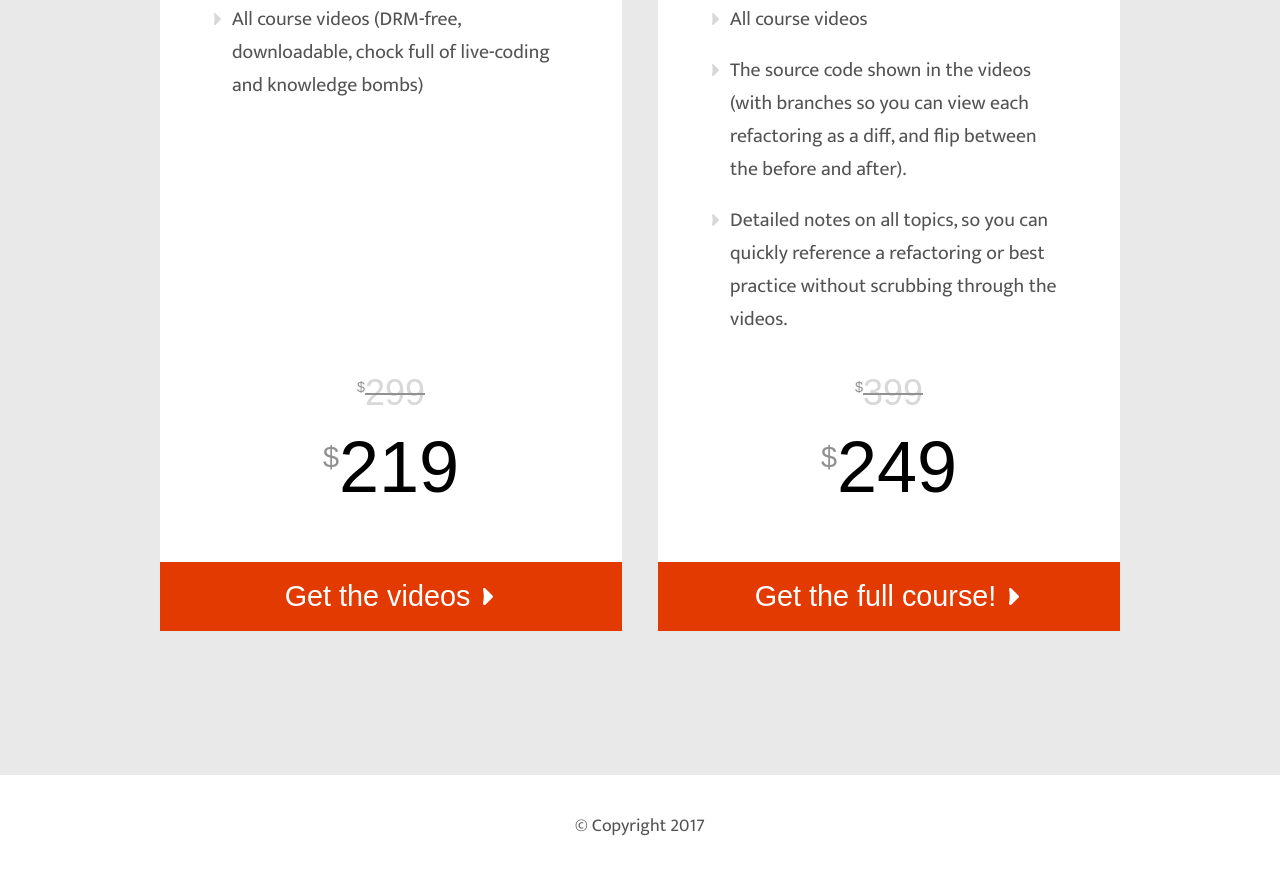
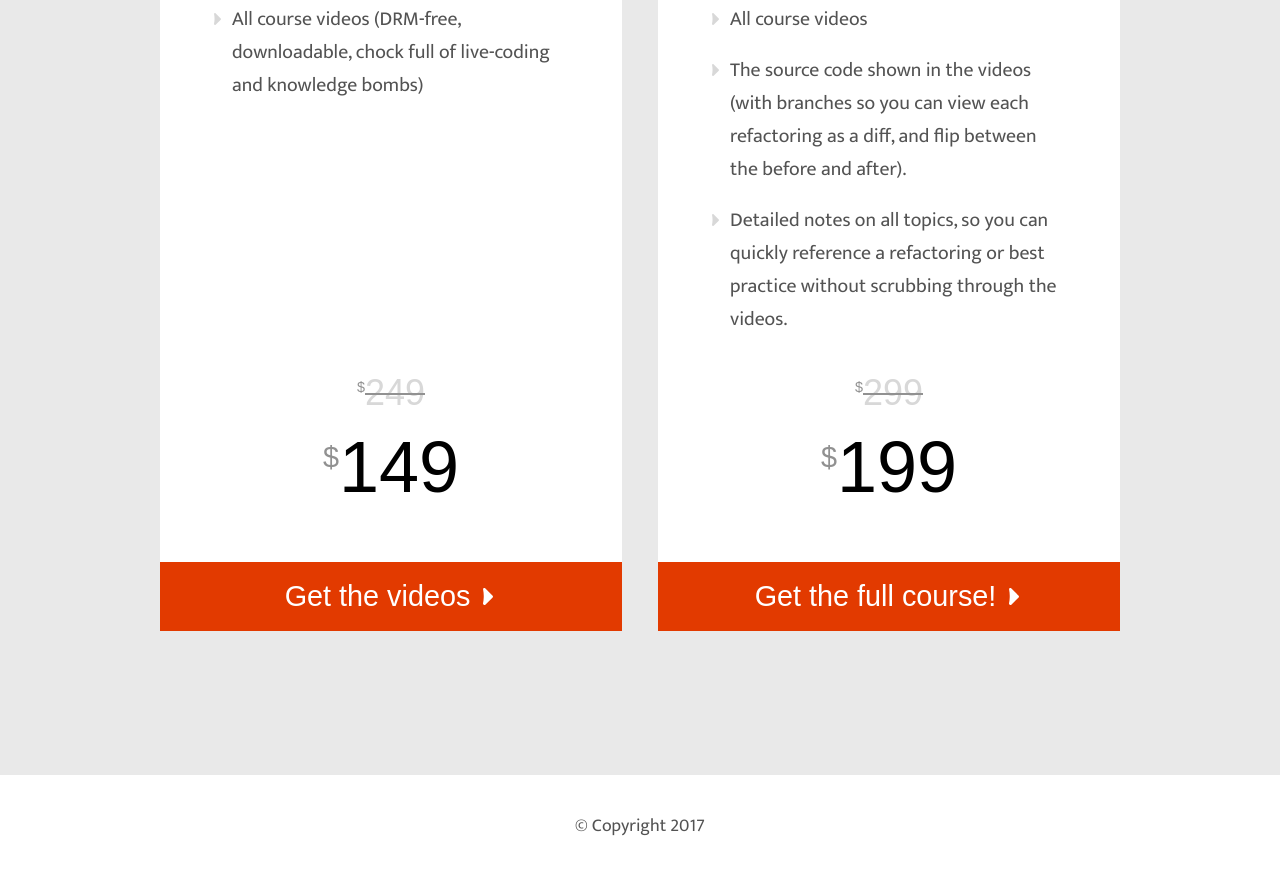
Before and after one commit to r00k/rr-sales-static, a plain HTML site: page public/index.html in a window 1280 px wide. Shown: the part 7250-8127 px from the top of the page. Drawn offline with Linux system fonts and the light colour scheme; a web font is replaced by a local one.

Commit message:
little lower

```diff
--- a/public/index.html
+++ b/public/index.html
@@ -189,8 +189,8 @@
                 <ul class="pricing-list">
                   <li>All course videos (DRM-free, downloadable, chock full of live-coding and knowledge bombs)</li>
                 </ul>
-                <div class="old-price price"><span class="currency">$</span><span>299</span></div>
-                <div class="price"><span class="currency">$</span><span>219</span></div>
+                <div class="old-price price"><span class="currency">$</span><span>249</span></div>
+                <div class="price"><span class="currency">$</span><span>149</span></div>
               </div><a class="purchase-button" href="https://gum.co/CpVCy" data-gumroad-single-product="true" target="_blank">Get the videos</a>
             </div>
             <div class="pricing-box">
@@ -201,8 +201,8 @@
                   <li>The source code shown in the videos (with branches so you can view each refactoring as a diff, and flip between the before and after).</li>
                   <li>Detailed notes on all topics, so you can quickly reference a refactoring or best practice without scrubbing through the videos.</li>
                 </ul>
-                <div class="old-price price"><span class="currency">$</span><span>399</span></div>
-                <div class="price"><span class="currency">$</span><span>249</span></div>
+                <div class="old-price price"><span class="currency">$</span><span>299</span></div>
+                <div class="price"><span class="currency">$</span><span>199</span></div>
               </div><a class="purchase-button" href="https://gum.co/rUbHb" data-gumroad-single-product="true" target="_blank">Get the full course!</a>
             </div>
           </div>
```
